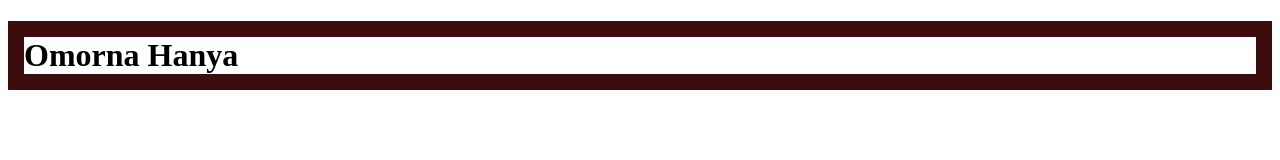
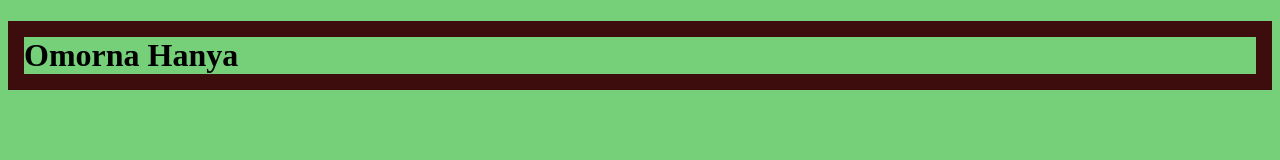
Before and after one commit to Salasifaoui/myproject, a plain HTML site: page index.html in a window 1280 px wide. Drawn offline with Linux system fonts and the light colour scheme.

Commit message:
modification sur le fichier style.0css

```diff
--- a/style.css
+++ b/style.css
@@ -1,3 +1,6 @@
 h1{
     border: 16px solid rgb(61, 13, 13);
 }
+body {
+    background-color: rgb(118, 208, 121);
+}
```
